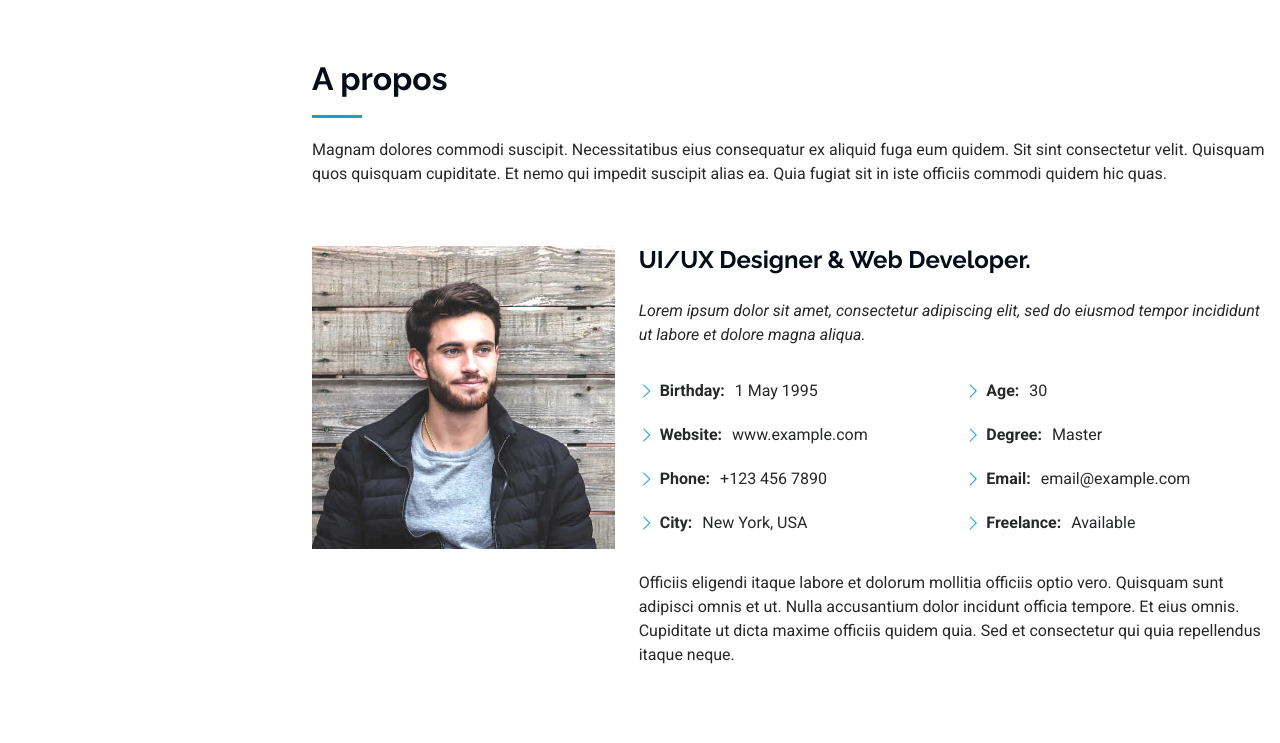
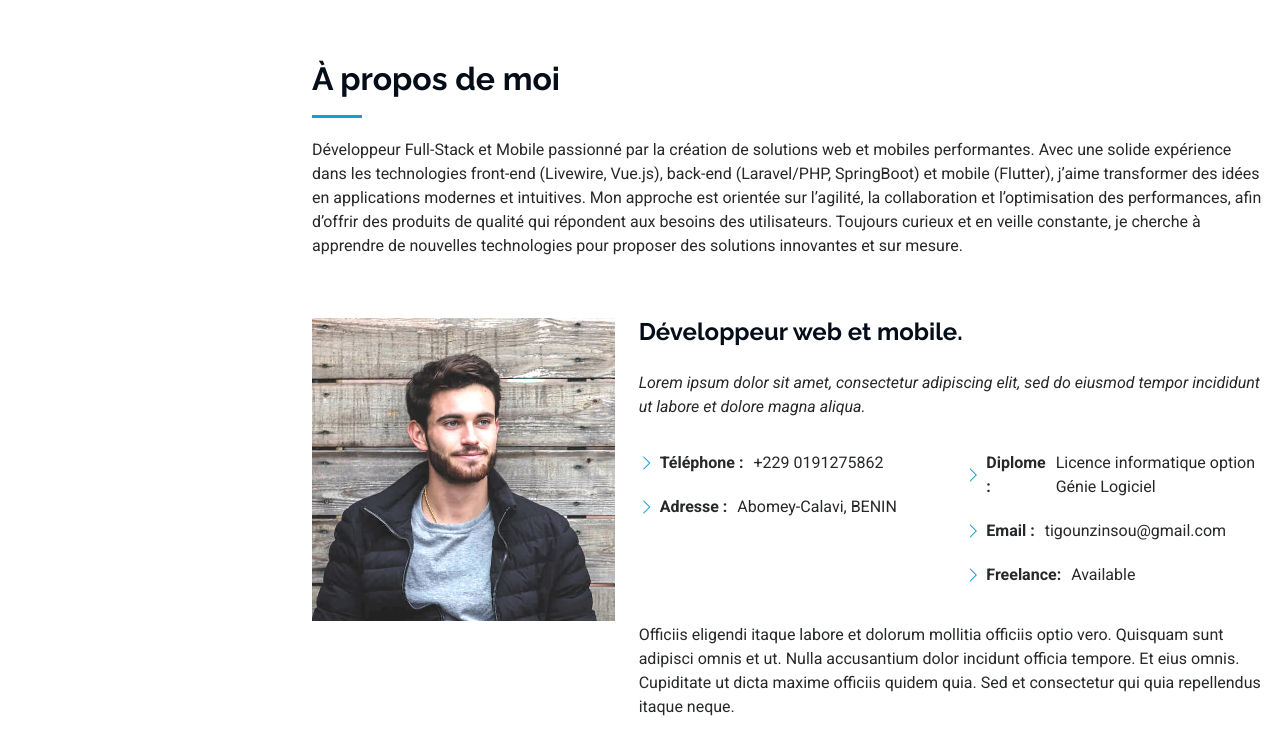
Before and after one commit to TIGOUN/portfolio, a plain HTML site: page index.html in a window 1280 px wide. Shown: the part 800-1543 px from the top of the page. Drawn offline with Linux system fonts and the light colour scheme.

Commit message:
Portifolio

```diff
--- a/index.html
+++ b/index.html
@@ -96,7 +96,7 @@
 
       <div class="container" data-aos="fade-up" data-aos-delay="100">
         <h2>Z. K. Cyrille TIGOUN</h2>
-        <p>Je suis développeur <span class="typed" data-typed-items="Web, Mobile, Freelancer">Web</span><span class="typed-cursor typed-cursor--blink" aria-hidden="true"></span><span class="typed-cursor typed-cursor--blink" aria-hidden="true"></span></p>
+        <p>Je suis développeur <span class="typed" data-typed-items="Web Full-Stack, Mobile, Freelancer">Web Full-Stack</span><span class="typed-cursor typed-cursor--blink" aria-hidden="true"></span><span class="typed-cursor typed-cursor--blink" aria-hidden="true"></span></p>
       </div>
 
     </section><!-- /Hero Section -->
@@ -106,8 +106,17 @@
 
       <!-- Section Title -->
       <div class="container section-title" data-aos="fade-up">
-        <h2>A propos</h2>
-        <p>Magnam dolores commodi suscipit. Necessitatibus eius consequatur ex aliquid fuga eum quidem. Sit sint consectetur velit. Quisquam quos quisquam cupiditate. Et nemo qui impedit suscipit alias ea. Quia fugiat sit in iste officiis commodi quidem hic quas.</p>
+        <h2>À propos de moi</h2>
+        <p>
+            Développeur Full-Stack et Mobile passionné par la création de solutions web et mobiles performantes.
+            Avec une solide expérience dans les technologies front-end (Livewire, Vue.js), back-end (Laravel/PHP, SpringBoot) et mobile (Flutter),
+            j’aime transformer des idées en applications modernes et intuitives.
+
+            Mon approche est orientée sur l’agilité, la collaboration et l’optimisation des performances,
+            afin d’offrir des produits de qualité qui répondent aux besoins des utilisateurs.
+            Toujours curieux et en veille constante, je cherche à apprendre de nouvelles technologies pour proposer des solutions
+            innovantes et sur mesure.
+          </p>
       </div><!-- End Section Title -->
 
       <div class="container" data-aos="fade-up" data-aos-delay="100">
@@ -117,7 +126,7 @@
             <img src="assets/img/my-profile-img.jpg" class="img-fluid" alt="">
           </div>
           <div class="col-lg-8 content">
-            <h2>UI/UX Designer &amp; Web Developer.</h2>
+            <h2>Développeur web et mobile.</h2>
             <p class="fst-italic py-3">
               Lorem ipsum dolor sit amet, consectetur adipiscing elit, sed do eiusmod tempor incididunt ut labore et dolore
               magna aliqua.
@@ -125,17 +134,14 @@
             <div class="row">
               <div class="col-lg-6">
                 <ul>
-                  <li><i class="bi bi-chevron-right"></i> <strong>Birthday:</strong> <span>1 May 1995</span></li>
-                  <li><i class="bi bi-chevron-right"></i> <strong>Website:</strong> <span>www.example.com</span></li>
-                  <li><i class="bi bi-chevron-right"></i> <strong>Phone:</strong> <span>+123 456 7890</span></li>
-                  <li><i class="bi bi-chevron-right"></i> <strong>City:</strong> <span>New York, USA</span></li>
+                  <li><i class="bi bi-chevron-right"></i> <strong>Téléphone : </strong> <span>+229 0191275862</span></li>
+                  <li><i class="bi bi-chevron-right"></i> <strong>Adresse : </strong> <span>Abomey-Calavi, BENIN</span></li>
                 </ul>
               </div>
               <div class="col-lg-6">
                 <ul>
-                  <li><i class="bi bi-chevron-right"></i> <strong>Age:</strong> <span>30</span></li>
-                  <li><i class="bi bi-chevron-right"></i> <strong>Degree:</strong> <span>Master</span></li>
-                  <li><i class="bi bi-chevron-right"></i> <strong>Email:</strong> <span>email@example.com</span></li>
+                  <li><i class="bi bi-chevron-right"></i> <strong>Diplome : </strong> <span>Licence informatique option Génie Logiciel</span></li>
+                  <li><i class="bi bi-chevron-right"></i> <strong>Email : </strong> <span>tigounzinsou@gmail.com</span></li>
                   <li><i class="bi bi-chevron-right"></i> <strong>Freelance:</strong> <span>Available</span></li>
                 </ul>
               </div>
```
